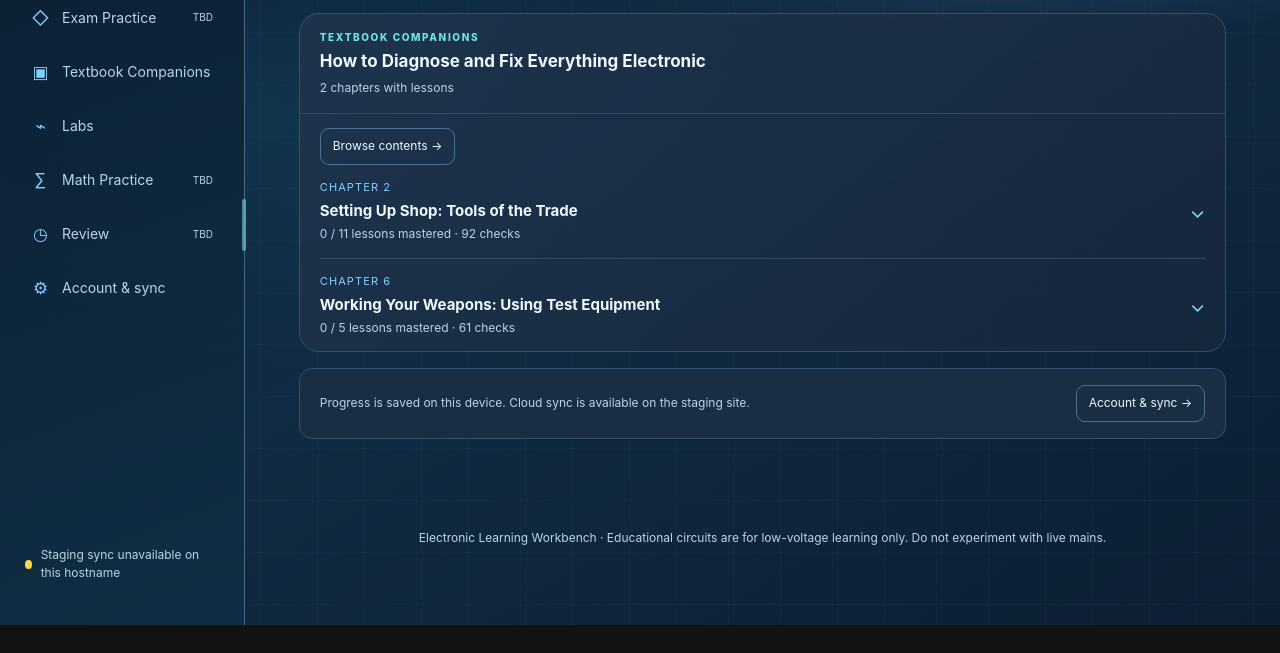
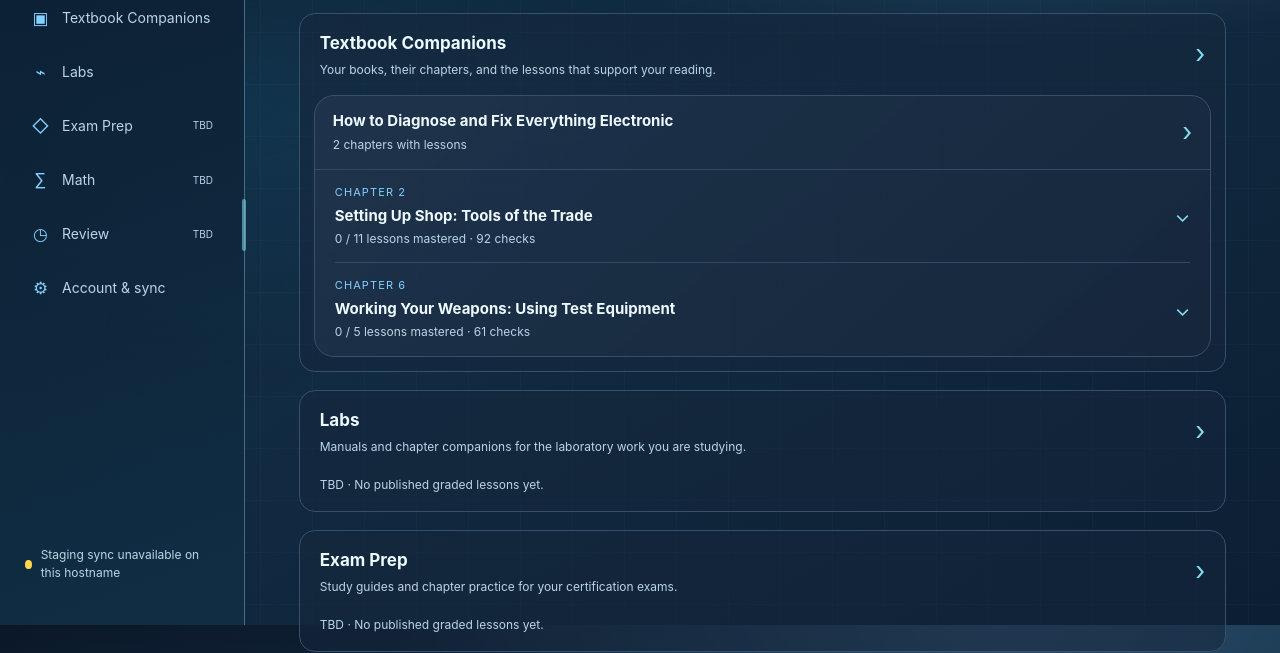
Before and after one commit to TheAmazingBaha2/electrical-understanding, a website with bundled scripts: page index.html in a window 1280 px wide. Shown: the part 175-828 px from the top of the page. Before the commit the page ends 800 px from the top, so only its background shows below. Built offline with nearby package versions, Linux system fonts and the light colour scheme.

Commit message:
Group dashboard books by ordered study categories and open contents from title cards

```diff
--- a/app.js
+++ b/app.js
@@ -220,7 +220,7 @@ function setNav(){const current=view==='generated-lesson'?(generatedLessons.get(
  const context=v2Context(),inventory=studyInventory(context);
  for(const section of studySections){const status=$('[data-nav-status="'+section.id+'"]');if(status){const graded=learningProgress(inventory.filter(l=>l.curriculum.section===section.section),context).total;status.textContent=graded||(section.id==='reviews'&&context.reviews)?'':'TBD'}}
 }
-function render(){setNav();refreshAIChatContext();const names={'generated-lesson':'Approved lesson workbench',dashboard:'Your learning dashboard',ceta:'Exam Practice',curriculum:'Legacy lessons',legacy:'Legacy lessons',textbooks:'Textbook companions',labs:'Labs',math:'Math Practice',subtrack:'Learning sub-track',lesson:'Lesson workbench',reviews:'Review',library:'Textbook companions','scan-inbox':'Scan Inbox',account:'Your study account','ai-lab':'Private AI model tests'};
+function render(){setNav();refreshAIChatContext();const names={'generated-lesson':'Approved lesson workbench',dashboard:'Your learning dashboard',ceta:'Exam Prep',curriculum:'Legacy lessons',legacy:'Legacy lessons',textbooks:'Textbook companions',labs:'Labs',math:'Math Practice',subtrack:'Learning sub-track',lesson:'Lesson workbench',reviews:'Review',library:'Textbook companions','scan-inbox':'Scan Inbox',account:'Your study account','ai-lab':'Private AI model tests'};
  $('#page-title').textContent=names[view]||names.dashboard;
  const main=$('#main');
  const disclosures=new Set([...main.querySelectorAll('details[data-disclosure][open]')].map(el=>el.dataset.disclosure));
--- a/index.html
+++ b/index.html
@@ -18,10 +18,10 @@
       <div class="brand"><div class="brand-icon"><img src="./icon.svg" width="41" height="41" alt="Three yellow lightning bolts"></div><div><b>Electronic<br>Learning<br>Workbench</b></div></div>
       <nav aria-label="Main navigation">
         <button class="nav-link active" data-view="dashboard"><span class="nav-symbol" aria-hidden="true">▦</span><span>Dashboard</span></button>
-        <button class="nav-link" data-view="ceta"><span class="nav-symbol" aria-hidden="true">◇</span><span>Exam Practice</span><small class="nav-status" data-nav-status="ceta"></small></button>
         <button class="nav-link" data-view="textbooks"><span class="nav-symbol" aria-hidden="true">▣</span><span>Textbook Companions</span><small class="nav-status" data-nav-status="textbooks"></small></button>
         <button class="nav-link" data-view="labs"><span class="nav-symbol" aria-hidden="true">⌁</span><span>Labs</span><small class="nav-status" data-nav-status="labs"></small></button>
-        <button class="nav-link" data-view="math"><span class="nav-symbol" aria-hidden="true">∑</span><span>Math Practice</span><small class="nav-status" data-nav-status="math"></small></button>
+        <button class="nav-link" data-view="ceta"><span class="nav-symbol" aria-hidden="true">◇</span><span>Exam Prep</span><small class="nav-status" data-nav-status="ceta"></small></button>
+        <button class="nav-link" data-view="math"><span class="nav-symbol" aria-hidden="true">∑</span><span>Math</span><small class="nav-status" data-nav-status="math"></small></button>
         <button class="nav-link" data-view="reviews"><span class="nav-symbol" aria-hidden="true">◷</span><span>Review</span><small class="nav-status" data-nav-status="reviews"></small></button>
         <button class="nav-link" data-view="account"><span class="nav-symbol" aria-hidden="true">⚙</span><span>Account & sync</span></button>
       </nav>
--- a/learning-structure.js
+++ b/learning-structure.js
@@ -4,10 +4,10 @@ import {cetaGuideUnits,eimBasicExperiments} from './course-catalog.js';
 import {geierChapters} from './geier-catalog.js';
 import {workshopActivityProgress} from './workshop-progress.js';
 export const studySections=[
- {id:'ceta',section:'exam',title:'Exam Practice',description:'Prepare for Associate CET, one chapter and lesson at a time.'},
  {id:'textbooks',section:'textbooks',title:'Textbook Companions',description:'Your books, their chapters, and the lessons that support your reading.'},
  {id:'labs',section:'labs',title:'Labs',description:'Manuals and chapter companions for the laboratory work you are studying.'},
- {id:'math',section:'math',title:'Math Practice',description:'Periodic refreshers on the mathematics behind electricity.'},
+ {id:'ceta',section:'exam',title:'Exam Prep',description:'Study guides and chapter practice for your certification exams.'},
+ {id:'math',section:'math',title:'Math',description:'Periodic refreshers on the mathematics behind electricity.'},
  {id:'reviews',section:'reviews',title:'Review',description:'Bring ideas from your regular lessons back into practice. The broader review format is still to be decided.'}
 ];
 export const learningSources=[
--- a/source-navigation.js
+++ b/source-navigation.js
@@ -27,18 +27,23 @@ export function renderSourceSection(view,c={},selected=''){
 }
 export function renderMathPractice(c={}){
  const lessons=studyInventory(c).filter(l=>l.curriculum.section==='math');
- return '<header class="source-heading"><p class="v2-kicker">KEEP THE FOUNDATIONS FRESH</p><h2>Math Practice</h2><p>Periodic refreshers on the mathematics behind electricity. These stand on their own, without requiring a book.</p></header><section class="source-book">'+(lessons.length?lessonRows(lessons,c):'<div class="chapter-empty"><h3>A place for your math refreshers</h3><p>Chapter 3’s full lessons are in Exam Practice → Associate CET. Refresher lessons will appear here as we add them.</p><button class="outline small-button" data-goto="ceta" data-lesson="associate-cet:3">Open Associate CET · Chapter 3 →</button></div>')+'</section>';
+ return '<header class="source-heading"><p class="v2-kicker">KEEP THE FOUNDATIONS FRESH</p><h2>Math Practice</h2><p>Periodic refreshers on the mathematics behind electricity. These stand on their own, without requiring a book.</p></header><section class="source-book">'+(lessons.length?lessonRows(lessons,c):'<div class="chapter-empty"><h3>A place for your math refreshers</h3><p>Chapter 3’s full lessons are in Exam Prep → Associate CET. Refresher lessons will appear here as we add them.</p><button class="outline small-button" data-goto="ceta" data-lesson="associate-cet:3">Open Associate CET · Chapter 3 →</button></div>')+'</section>';
 }
 export function renderSavedReinforcement(c={}){
  const lessons=studyInventory(c).filter(l=>l.curriculum.section==='reviews');
  return lessons.length?'<section class="source-book"><header class="source-book-heading"><div><p class="v2-kicker">PREVIOUSLY PUBLISHED PRACTICE</p><h3>Saved reinforcement lessons</h3><p>These existing lessons remain available while the broader review format is decided.</p></div></header><div class="source-chapters">'+lessonRows(lessons,c)+'</div></section>':'';
 }
 const legend='<span class="pie-legend"><i class="legend-correct"></i>Correct <i class="legend-retry"></i>Needs review <i class="legend-unanswered"></i>Unanswered</span>';
+function dashboardBook(s,c){
+ return '<section class="dashboard-book source-book" data-dashboard-source="'+esc(s.id)+'"><button type="button" class="source-book-heading dashboard-book-link" data-goto="'+sectionView(s.section)+'" aria-label="Open contents: '+esc(s.book)+'"><span class="dashboard-book-copy"><strong>'+esc(s.book)+'</strong><span>'+s.chapters.length+' chapter'+(s.chapters.length===1?'':'s')+' with lessons</span></span><span class="navigation-chevron" aria-hidden="true">›</span></button><div class="dashboard-book-body"><div class="dashboard-chapters">'+s.chapters.map(ch=>{
+ const p=learningProgress(ch.lessons,c);
+ return '<details class="dashboard-chapter" data-disclosure="dashboard:'+esc(s.id+':'+ch.id)+'"><summary><span class="dashboard-chapter-copy"><small>'+esc(chapterLabel(ch))+'</small><strong>'+esc(ch.title)+'</strong><span>'+p.mastered+' / '+p.lessons+' lessons mastered · '+p.total+' checks</span></span><span class="disclosure-chevron" aria-hidden="true">⌄</span></summary><div class="dashboard-lesson-list"><div class="dashboard-chapter-progress">'+progressPie(p,chapterLabel(ch))+'<div>'+legend+(ch.coverage?'<p class="dashboard-coverage">'+esc(ch.coverage)+'</p>':'')+'</div></div>'+lessonRows(ch.lessons,c)+'</div></details>';
+ }).join('')+'</div></div></section>';
+}
 export function renderChapterDashboard(c={}){
  const sources=sourceIndex(c).map(s=>({...s,chapters:s.chapters.filter(ch=>ch.lessons.some(l=>l.curriculum.dashboard!==false)).map(ch=>({...ch,lessons:ch.lessons.filter(l=>l.curriculum.dashboard!==false)}))})).filter(s=>s.chapters.length);
- return '<div class="chapter-dashboard"><header class="dashboard-welcome"><h2>Your learning dashboard</h2></header><div class="dashboard-books">'+sources.map(s=>
- '<section class="dashboard-book source-book" data-dashboard-source="'+esc(s.id)+'"><header class="source-book-heading"><span class="dashboard-book-copy"><span class="v2-kicker">'+esc(studySections.find(x=>x.section===s.section)?.title)+'</span><strong>'+esc(s.book)+'</strong><span>'+s.chapters.length+' chapter'+(s.chapters.length===1?'':'s')+' with lessons</span></span></header><div class="dashboard-book-body"><button class="outline small-button" data-goto="'+sectionView(s.section)+'">Browse contents →</button><div class="dashboard-chapters">'+s.chapters.map(ch=>{
- const p=learningProgress(ch.lessons,c);
- return '<details class="dashboard-chapter" data-disclosure="dashboard:'+esc(s.id+':'+ch.id)+'"><summary><span class="dashboard-chapter-copy"><small>'+esc(chapterLabel(ch))+'</small><strong>'+esc(ch.title)+'</strong><span>'+p.mastered+' / '+p.lessons+' lessons mastered · '+p.total+' checks</span></span><span class="disclosure-chevron" aria-hidden="true">⌄</span></summary><div class="dashboard-lesson-list"><div class="dashboard-chapter-progress">'+progressPie(p,chapterLabel(ch))+'<div>'+legend+(ch.coverage?'<p class="dashboard-coverage">'+esc(ch.coverage)+'</p>':'')+'</div></div>'+lessonRows(ch.lessons,c)+'</div></details>';
- }).join('')+'</div></div></section>').join('')+'</div>'+(c.banner||'')+'</div>';
+ return '<div class="chapter-dashboard"><header class="dashboard-welcome"><h2>Your learning dashboard</h2></header><div class="dashboard-categories">'+studySections.map(section=>{
+ const books=sources.filter(s=>s.section===section.section);
+ return '<section class="dashboard-category" data-dashboard-category="'+section.id+'"><button type="button" class="dashboard-category-heading" data-goto="'+section.id+'"><span><strong>'+esc(section.title)+'</strong><span>'+esc(section.description)+'</span></span><span class="navigation-chevron" aria-hidden="true">›</span></button><div class="dashboard-books">'+(books.length?books.map(s=>dashboardBook(s,c)).join(''):'<p class="dashboard-category-empty">TBD · No published graded lessons yet.</p>')+'</div></section>';
+ }).join('')+'</div>'+(c.banner||'')+'</div>';
 }
--- a/styles.css
+++ b/styles.css
@@ -1023,3 +1023,12 @@ body:before{content:"";position:fixed;inset:0;pointer-events:none;
 .lesson-progress-bar{display:flex;height:10px;margin:10px 0 8px;border-radius:6px;overflow:hidden;background:#3c5772;box-shadow:inset 0 0 0 1px rgba(153,229,249,.16);width:100%}
 .lesson-progress-bar>span{height:100%;flex-shrink:0}.lesson-progress-correct{background:#35e0f2}.lesson-progress-retry{background:#e5ab75}
 @media(max-width:700px){.dashboard-book>header.source-book-heading{padding:13px 14px}.dashboard-lesson-list .chapter-lesson{display:grid;grid-template-columns:24px minmax(0,1fr);gap:8px 10px;align-items:start;padding:13px 0}.dashboard-lesson-list .chapter-lesson-number{padding-top:2px}.dashboard-lesson-list .chapter-lesson-copy{grid-column:2}.dashboard-lesson-list .chapter-lesson>button{grid-column:2;margin:0;justify-self:stretch;min-height:44px;text-align:center}.dashboard-lesson-list .chapter-lesson-copy p{font-size:11px}}
+
+/* Study categories contain book cards; chapter disclosures stay one level deep. */
+.dashboard-categories{display:grid;gap:18px}.dashboard-category{min-width:0;border:1px solid #36516c;border-radius:16px;background:rgba(22,39,60,.55);overflow:hidden}
+.dashboard-category-heading,.dashboard-book-link{display:flex;align-items:center;justify-content:space-between;gap:16px;width:100%;text-align:left;color:var(--text);cursor:pointer;border:0;border-radius:0;background:transparent;min-height:44px}
+.dashboard-category-heading{padding:16px 20px}.dashboard-category-heading>span:first-child{display:grid;gap:5px;min-width:0}.dashboard-category-heading strong{font-size:17px}.dashboard-category-heading>span>span{font-size:12px;line-height:1.5;color:var(--muted)}
+.dashboard-category>.dashboard-books{padding:0 14px 14px}.dashboard-book-link.source-book-heading{padding:14px 18px;flex-direction:row;border-bottom:1px solid #314a63}.dashboard-book-link .dashboard-book-copy>strong{font-size:15px}.navigation-chevron{font-size:26px;line-height:1;color:#85def0;flex-shrink:0}
+.dashboard-category-heading:hover,.dashboard-book-link:hover{background:rgba(108,213,242,.07)}.dashboard-category-heading:focus-visible,.dashboard-book-link:focus-visible{outline:2px solid #35e0f2;outline-offset:-3px}
+.dashboard-category-empty{margin:0;padding:4px 6px 2px;color:var(--muted);font-size:12px}.dashboard-book-body{padding-top:0}
+@media(max-width:700px){.dashboard-categories{gap:12px}.dashboard-category-heading{padding:13px 14px}.dashboard-category-heading strong{font-size:15px}.dashboard-category-heading>span>span{font-size:11px}.dashboard-category>.dashboard-books{padding:0 9px 9px}.dashboard-book-link.source-book-heading{padding:12px}.dashboard-book-link .dashboard-book-copy>strong{font-size:14px}.dashboard-book-body{padding:0 12px}.dashboard-category .dashboard-chapter-copy>strong{font-size:14px}}
```
Also changed, not shown: docs/qa/category-dashboard-checkpoint.md (added, +9 -0 lines), docs/v2/TEACHING_AND_DESIGN_CONTRACT.md (+4 -0 lines), tests/dashboard-browser.mjs (+8 -0 lines), tests/source-browser.mjs (+1 -1 lines).
